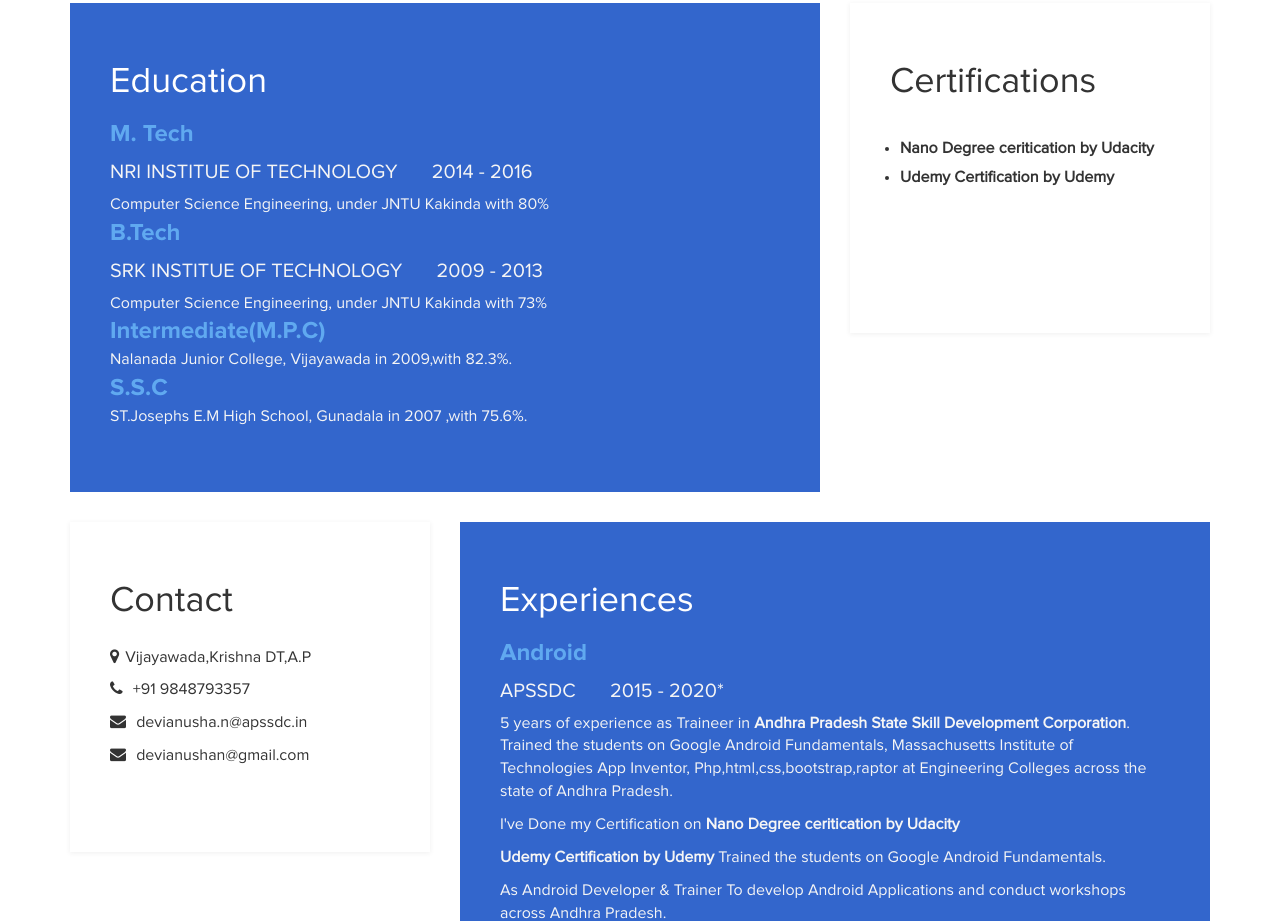
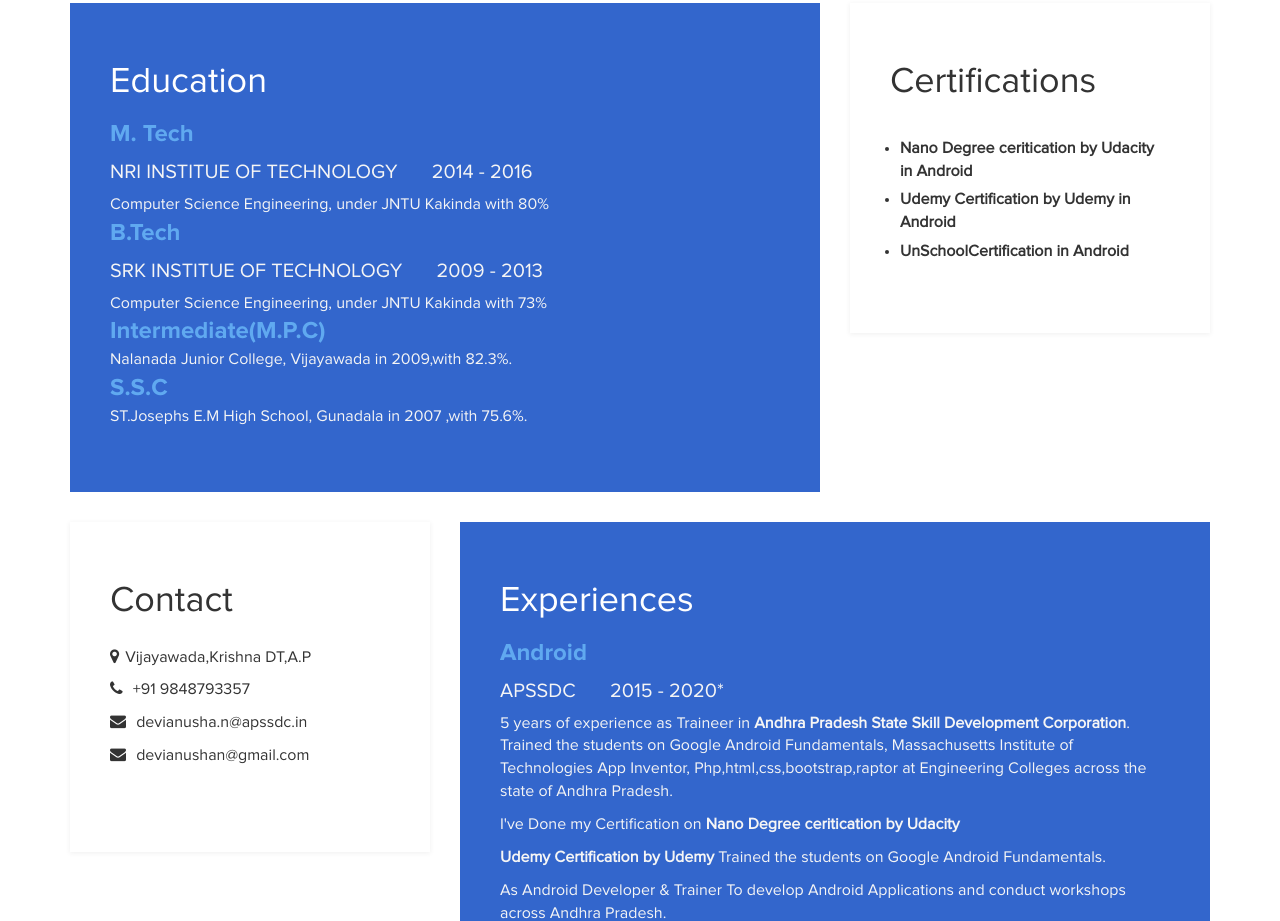
Before and after one commit to DeviAnushaNeelapu/anusha.github.io, a plain HTML site: page index.html in a window 1280 px wide. Shown: the part 1480-2401 px from the top of the page. Drawn offline with Linux system fonts and the light colour scheme.

Commit message:
Update index.html

```diff
--- a/index.html
+++ b/index.html
@@ -117,8 +117,9 @@ Intermediate(M.P.C)</h4><p>Nalanada Junior College, Vijayawada in 2009,with 82.3
 			<div class="languages">
 				<h2>Certifications</h2>
 					<ul>
-						<li><b> Nano Degree ceritication by Udacity</b> </li>
-						<li><b>Udemy Certification by Udemy</b></li>
+						<li><b> Nano Degree ceritication by Udacity in Android</b> </li>
+						<li><b>Udemy Certification by Udemy in Android</b></li>
+						<li><b>UnSchoolCertification in Android</b></li>
 					</ul>
 			</div>
 		</div>
```
